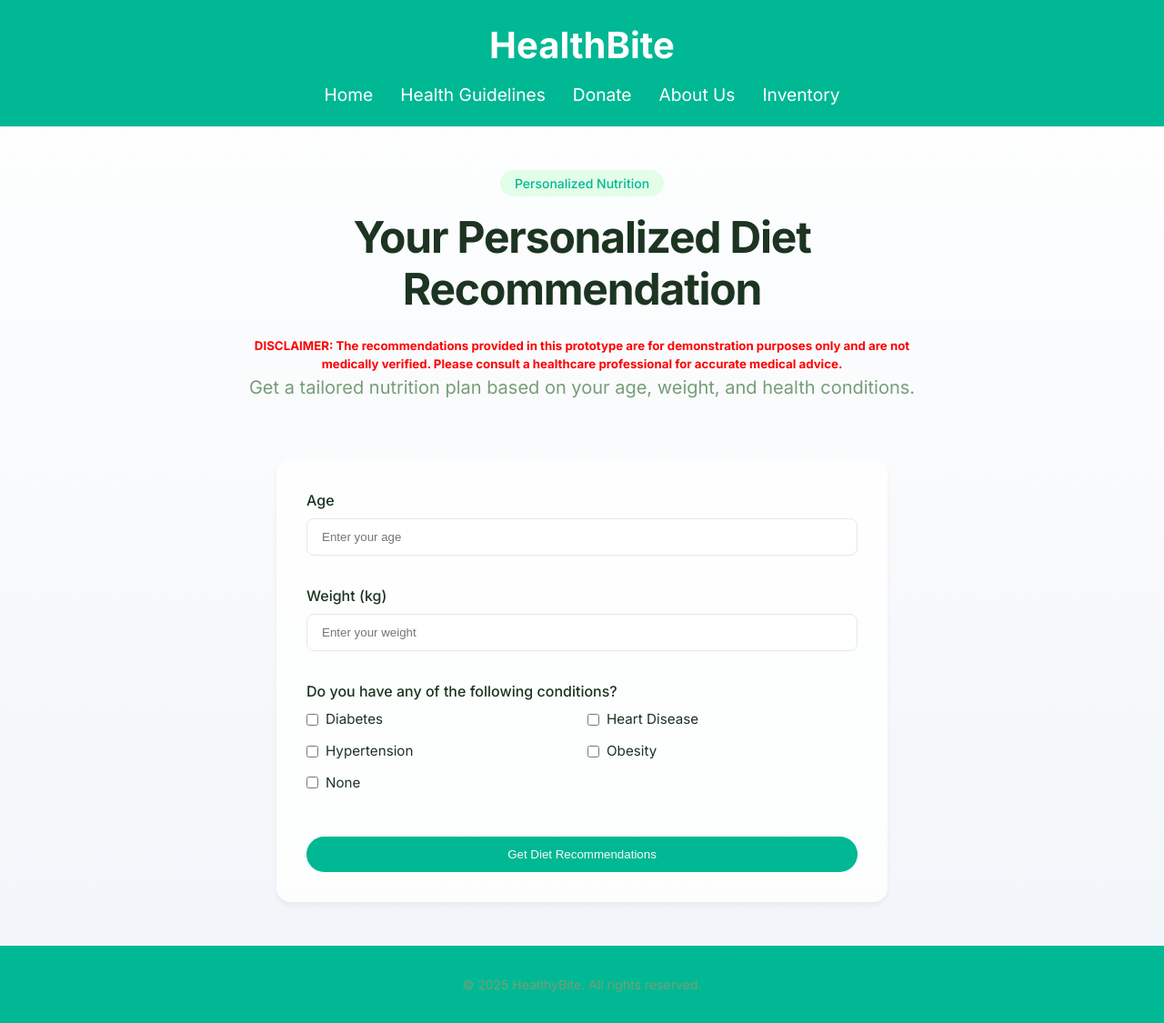
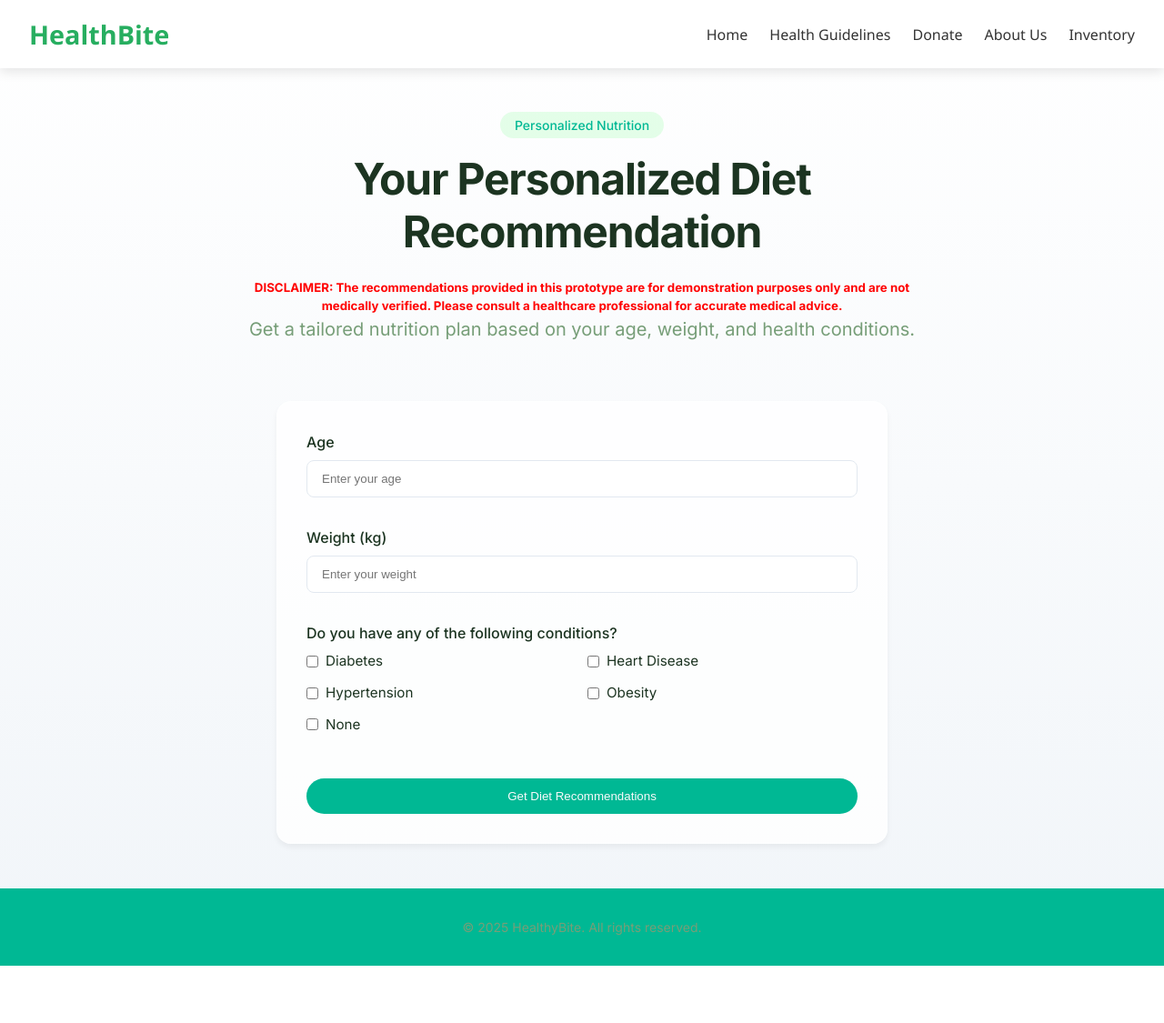
Before and after one commit to sneha26rohilla/medic, a Flask app: template templates/index.html in a window 1280 px wide. Shown: the whole page at 91% size. After the commit the page ends 1062 px from the top, so only its background shows below. Run offline with Flask 3, Linux system fonts and the light colour scheme; the template is opened without the code that fills it, so the values that code supplies are empty.

Commit message:
sneha ki galtiya sudhaari

```diff
--- a/templates/healthbite/styles/header.css
+++ b/templates/healthbite/styles/header.css
@@ -1,32 +1,45 @@
 /* Header section */
 header {
-  background-color: #00b894;
-  color: white;
-  padding: 20px 0;
-  text-align: center;
+  background-color: #ffffff;
+  box-shadow: 0 4px 12px rgba(0, 0, 0, 0.1);
+  padding: 1rem 2rem;
+  display: flex;
+  justify-content: space-between;
+  align-items: center;
+  position: sticky;
+  top: 0;
+  z-index: 1000;
 }
+
 header h1 {
-  font-size: 2.5rem;
-  margin-bottom: 10px;
+  font-family: 'Segoe UI', sans-serif;
+  color: #27ae60;
+  font-size: 1.8rem;
+  margin: 0;
 }
+
 nav ul {
   list-style: none;
+  display: flex;
+  gap: 1.5rem;
+  margin: 0;
   padding: 0;
-  display: flex;
-  justify-content: center;
 }
-nav ul li {
-  margin: 0 15px;
+
+nav ul li a {
+  text-decoration: none;
+  color: #333;
+  font-weight: 500;
+  font-family: 'Segoe UI', sans-serif;
+  transition: all 0.3s ease;
+  padding-bottom: 4px;
 }
-nav ul li a {
-  color: white;
-  text-decoration: none;
-  font-size: 1.2rem;
-  transition: color 0.3s;
+
+nav ul li a:hover {
+  color: #27ae60;
+  border-bottom: 2px solid #27ae60;
 }
-nav ul li a:hover {
-  color: #f39c12;
-}
+
 
 
 
--- a/templates/healthbite/styles/main.css
+++ b/templates/healthbite/styles/main.css
@@ -46,15 +46,22 @@ body {
 }
 
 header {
-  background-color: var(--primary);
-  color: var(--primary-foreground);
-  padding: 20px 0;
-  text-align: center;
+  background-color: #ffffff;
+  box-shadow: 0 4px 12px rgba(0, 0, 0, 0.1);
+  padding: 1rem 2rem;
+  display: flex;
+  justify-content: space-between;
+  align-items: center;
+  position: sticky;
+  top: 0;
+  z-index: 1000;
 }
 
 header h1 {
-  font-size: 2.5rem;
-  margin-bottom: 10px;
+  font-family: 'Segoe UI', sans-serif;
+  color: #27ae60;
+  font-size: 1.8rem;
+  margin: 0;
 }
 
 footer {
```
Also changed, not shown: static/styl.css (+13 -5 lines), templates/front.html (+32 -19 lines), templates/style.css (+31 -18 lines).
